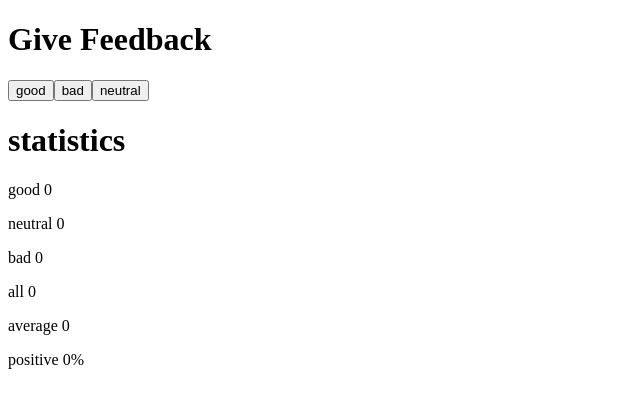
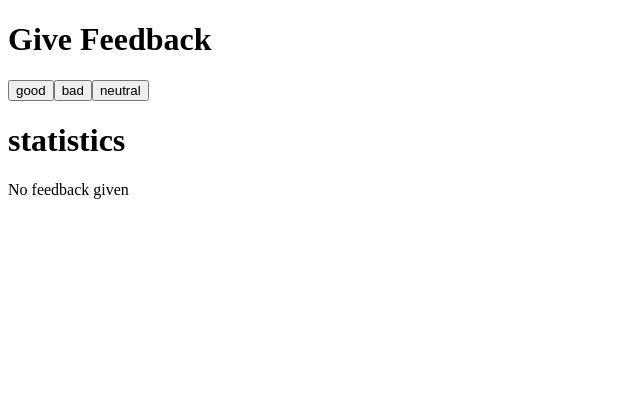
Before and after one commit to Dimisz/reactFullStack, a React (Create React App) app in the folder part1/exercises/unicafe/: page / in a window 1280 px wide. Shown: the top 408 px of the page, without its empty margins (0-640 px from the left). Built offline with nearby package versions, Linux system fonts and the light colour scheme.

Commit message:
1.9: unicafe step4

```diff
--- a/part1/exercises/unicafe/src/App.js
+++ b/part1/exercises/unicafe/src/App.js
@@ -14,7 +14,6 @@ const App = () => {
       <Button text="good" handler={()=>setGoodCount(goodCount + 1)} />
       <Button text="bad" handler={()=>setBadCount(badCount + 1)} />
       <Button text="neutral" handler={()=>setNeutralCount(neutralCount + 1)} />
-
       <Statistics good={goodCount} neutral={neutralCount} bad={badCount} />
     </>
   );
--- a/part1/exercises/unicafe/src/components/Statistics.js
+++ b/part1/exercises/unicafe/src/components/Statistics.js
@@ -5,7 +5,7 @@ const Statistics = ({ good, neutral, bad }) => {
 
   const getPositiveRatio = (good, all) => {
     if(all !== 0){
-      return (good / all) * 100;
+      return ((good / all) * 100).toFixed(2);
     }
     else{
       return 0;
@@ -14,11 +14,23 @@ const Statistics = ({ good, neutral, bad }) => {
 
   const getAverage = (good, bad, all) => {
     if(all !== 0){
-      return (good - bad) / all;
+      const avg = (good - bad) / all;
+      console.log(avg);
+
+      return avg.toFixed(2);
     }
     else {
       return 0;
     }
+  }
+
+  if(all === 0){
+    return(
+      <>
+        <h1>statistics</h1>
+        <p>No feedback given</p>
+      </>
+    );
   }
 
   return(
```
